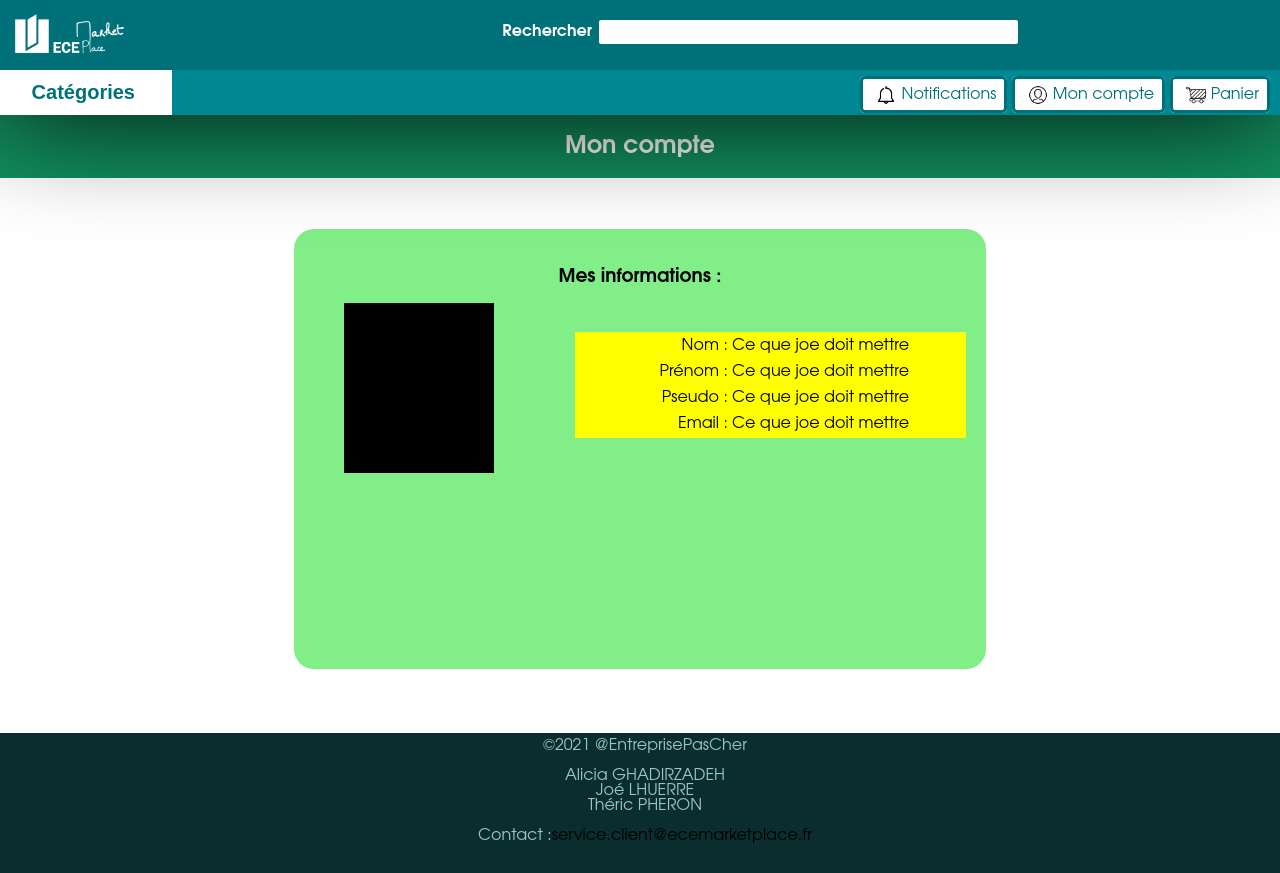
After one commit to T-Pheron/ProjetWebDynamique, a PHP site: page /Vendeur/PageCompte_Vendeur.html in a window 1280 px wide. The commit adds this page. Run offline with PHP 8.4, Linux system fonts and the light colour scheme; some libraries are stand-ins or nearby versions.

Commit message:
Mise à jour liaison base de donnée et affichage - 30/05/21

```diff
--- a/Acheteur/CTG/PageCatégorieTypeVente.php
+++ b/Acheteur/CTG/PageCatégorieTypeVente.php
@@ -65,7 +65,7 @@
                 <?php $categorie = $BDD->query('SELECT * FROM article WHERE categorie=$_GET["categorie"] AND type_de_vente=$_GET["typeVente"]');?>
                 <?php foreach ( $categorie as $cate):?>
                     <div class="divArticle">
-        			<div id="photoArticle"> <a><img><?= $cate->photo_principal; ?></img></a></div>
+        			<div id="photoArticle"> <a><img src='../../Files/img/photoParDefaut.jpeg'><?= $cate->photo_principal; ?></img></a></div>
         			<div id="informationsArticle">
         				<div id="titreArticle"><a><?= $cate->titre; ?></a></div>
         				<div id="description"><?= $cate->description; ?></div>
--- a/CSS/style_css_base.css
+++ b/CSS/style_css_base.css
@@ -9,6 +9,8 @@ html, body {
 }
 body {
 	width: 100%;
+	margin-right: auto;
+	height: auto;
 }
 #enTete{
 	position: fixed;
@@ -197,5 +199,6 @@ footer{
 	padding: 5px;
 	height: 110px;
 	text-align: center;
-	height: 100px;
+	height: 130px;
+    text-decoration: none;
 }
--- /dev/null
+++ b/CSS/style_page_vendeur.css
@@ -0,0 +1,96 @@
+a{
+	text-decoration: none;
+	color: black;
+}
+#banderoleTitre{
+	text-align: center;
+	background-color: rgba(18,142,94,1.00);
+	padding-top: 1px;
+	padding-bottom: 1px;
+	color: rgba(255,255,255,1.00);
+}
+#divAction{
+	margin-left: 10%;
+	margin-right: 10%;
+}
+#corpAction{
+	background-color: rgba(53,255,141,0.63);
+	height: 400px;
+	text-shadow: 23px 24px 18px rgba(118,205,178,1.00);
+	padding-left: 20px;
+	padding-top: 20px;
+	padding-bottom: 20px;
+	padding-right: 20px;
+	-webkit-box-shadow: 0px 0px 15px rgba(52,180,85,1.00);
+	box-shadow: 0px 0px 15px rgba(52,180,85,1.00);
+}
+#divAjoutArticle, #divArticlesEnVentes{
+	height: 20px;
+	background-color: rgba(214,135,128,1.00);
+	padding-top: 5px;
+	padding-bottom: 5px;
+	padding-left: 5%;
+	padding-right: 10%;
+	display: flex;
+	border-radius: 20px;
+	margin-top: 17px;
+}
+
+#divArticlesEnVentes{
+	background-color: antiquewhite;
+}
+#imgArticle{
+	max-width: 3%;
+	padding-right: 10px;
+}
+
+#divHistorique{
+	margin-top: 15px;
+	margin-left: 4px;
+	font-weight: bold;
+}
+#divHistoriqueText{
+	background-color: rgba(255,255,255,1.00);
+	height: 100px;
+	border-radius: 10px;
+	margin-top: 12px;
+}
+#divInformation{
+	min-height: 400px;
+	margin-left: 23%;
+	margin-right: 23%;
+	margin-top: 4%;
+	margin-bottom: 5%;
+}
+#sectionInformation{
+	background-color: rgba(130,238,136,1.00);
+	border-radius: 20px;
+	min-height: 400px;
+	padding: 20px;
+	text-align: center;
+	margin-top: 23px;
+}
+#sectionInformation1{
+	height: auto;
+}
+#sectionInformation2{
+	margin-bottom: 200px;
+}
+#pp{
+	background-color: black;
+	float: left;
+	margin-left: 30px;
+	height: 170px;
+	width: 150px;
+}
+#informationsPersonnels{
+	float: right;
+	background-color: yellow;
+	width: 60%;
+	line-height: 22px;
+	margin-top: 29px;
+}
+#tableauDroit{
+	width: 150px;
+	text-align: right;
+}
--- a/FilesStruc/footer.html
+++ b/FilesStruc/footer.html
@@ -1,6 +1,7 @@
 <footer>
     <div>
-        ©2021 @EntreprisePasCher <br> <br> Alicia GHADIRZADEH <br> Joé LHUERRE <br> Théric PHERON
+        ©2021 @EntreprisePasCher <br> <br> Alicia GHADIRZADEH <br> Joé LHUERRE <br> Théric PHERON <br> <br>
+        Contact :<a href="mailto: service.client@ecemarketplace.fr">service.client@ecemarketplace.fr</a>
     </div>
 </footer>
 </body>
--- /dev/null
+++ b/Vendeur/PageCompte_Vendeur.html
@@ -0,0 +1,92 @@
+<!DOCTYPE html>
+<html lang="fr">
+<head>
+    <meta charset="UTF-8">
+    <meta name="viewport" content="width=device-width, initial-scale=1.0">
+    <meta http-equiv="X-UA-Compatible" content="ie=edge">
+    <title>ECE MarketPlace</title>
+    <link rel="stylesheet" type="text/css" href="../CSS/style_css_base.css">
+    <link rel="stylesheet" type="text/css" href="../CSS/style_page_vendeur.css">
+    <script src="https://ajax.googleapis.com/ajax/libs/jquery/3.1.1/jquery.min.js"></script>
+    <script src="../JS/scripte_menu_vertical.js" async></script>
+    <script>
+        $(function(){
+            $("#footer").load("FilesStruc/footer.html");
+            $("#menuVertical").load("FilesStruc/menuVertical.html");
+        });
+    </script>
+
+
+    <div id="enTete">
+        <div id="topEntete">
+            <a href="../PageAccueil_Vendeur.html"><img id="logoAccueil" src="files/logo/ECEMarket_base.png"></a>
+            <div id="barreDeRecherche">
+                <table>
+                    <tr>
+                        <td>
+                            <h4>Rechercher</h4>
+                        </td>
+                        <td>
+                            <input type="search" id="barreRecherche" name="barreRecherche">
+                        </td>
+                    </tr>
+                </table>
+            </div>
+        </div>
+
+        <div id="divBarreEntete">
+            <div id="boutonMenu">
+                <button id="boutonMenuB">Catégories</button>
+            </div>
+            <div id="barreEntete">
+                <a class="boutonNav" href="TrucpourAllerAuNotif"><img id="logoNotification" src="files/logo/notification_remind.png">Notifications</a>
+                <a class="boutonNav" href="Acheteur/PageCompte.html"><img id="logoCompte" src="files/logo/iconfinder_User.png">Mon compte</a>
+                <a class="boutonNav" href="TrucpourAllerAuPanier"><img id="logoPanier" src="files/logo/iconfinder_cart.png">Panier</a>
+            </div>
+        </div>
+
+
+    </div>
+</head>
+
+<body>
+    <div id="teteBody"></div>
+    <div id="corpBody">
+        <div id="menuVertical"></div>
+        <div id="corpSite">
+<div id="banderoleTitre"><h2>Mon compte</h2></div>
+          <div id="divInformation">
+            <div id="sectionInformation">
+              <div id="mesInformations">
+                <h3>Mes informations :</h3>
+              </div>
+              <div id="sectionInformation1">
+                <div id="pp">PP</div>
+                <div id="informationsPersonnels">
+                    <table>
+                        <tr>
+                            <td id="tableauDroit">Nom : </td>
+                            <td>Ce que joe doit mettre</td>
+                        </tr>
+                        <tr>
+                            <td id="tableauDroit">Prénom : </td>
+                            <td>Ce que joe doit mettre</td>
+                        </tr>
+                        <tr>
+                            <td id="tableauDroit">Pseudo : </td>
+                            <td>Ce que joe doit mettre</td>
+                        </tr>
+                        <tr>
+                            <td id="tableauDroit">Email : </td>
+                            <td>Ce que joe doit mettre</td>
+                        </tr>
+                    </table>
+                </div>
+              </div>
+			 </div>
+          </div>
+        </div>
+    </div>
+</body>
+<div id="footer"></div>
+</html>
```
Also changed, not shown: BDD/recup_donnees_articles.php (+43 -5 lines), CSS/style_page_admin.css (added, +62 -0 lines), FilesStruc/footer-PC-LHULHU.html (added, +1 -0 lines), PageAccueil_Admin.html (added, +83 -0 lines), PageAccueil_Vendeur.html (added, +78 -0 lines), Vendeur/AjoutArticle.html (+8 -8 lines), Files/img/imgProduits/photoArticleParDefaut.jpeg.png (added), Files/img/photoFondParDefaut.jpeg (renamed from Files/img/photoParDefaut.jpeg), Files/logo/iconfinder_market.png (added), Files/logo/iconfinder_wait-time.png (added).
